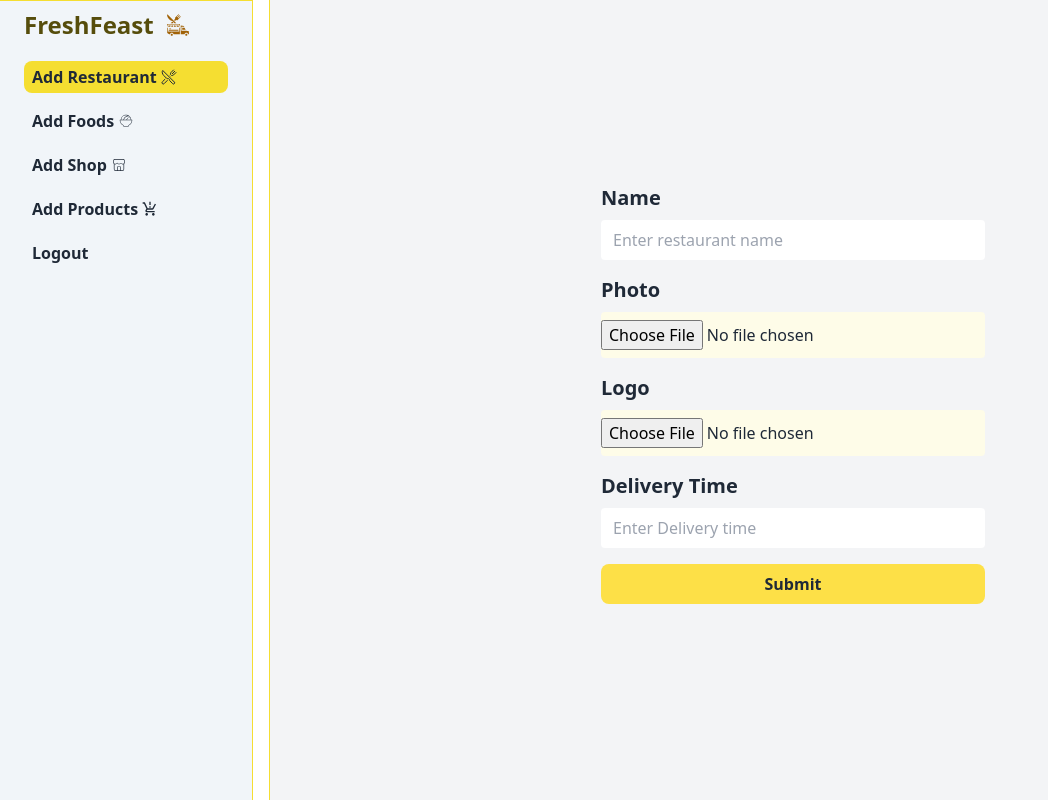
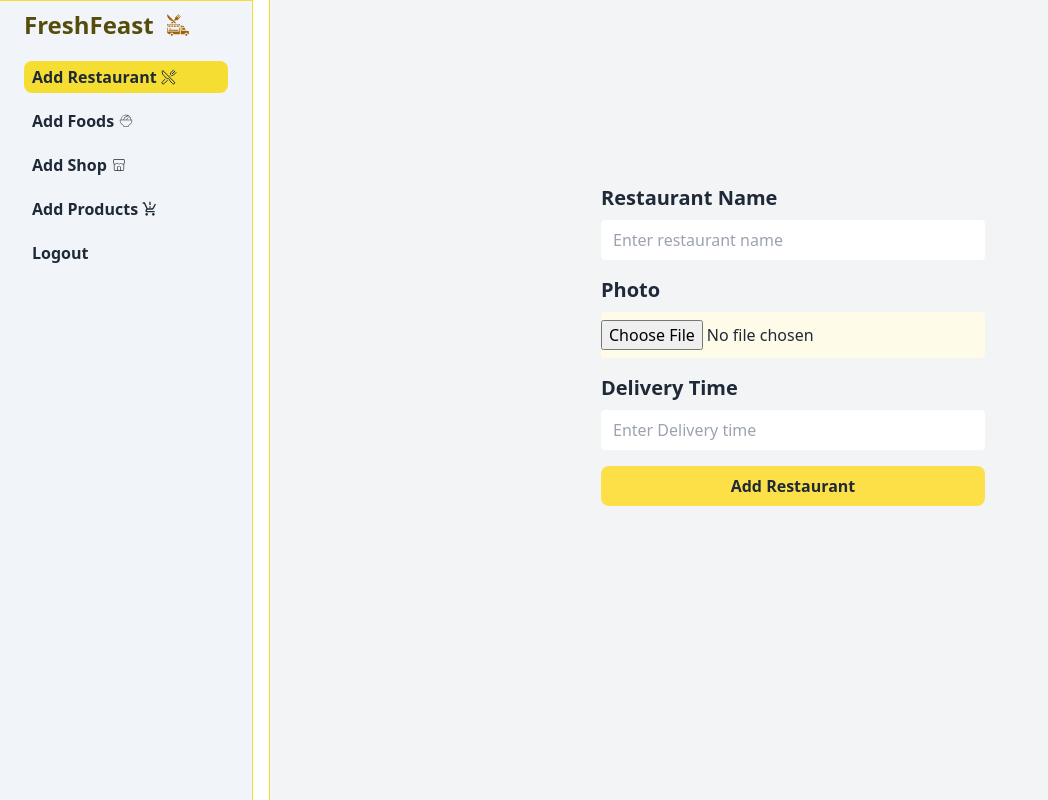
Before and after one commit to KaziMehediHasan1/food-delivery-frontend, a React (Vite) app: page /dashboard/addrestaurant in a window 1280 px wide. Shown: the whole page, without its empty margins (0-1048 px from the left). Built offline with nearby package versions, Linux system fonts and the light colour scheme.

Commit message:
restaurant components compeleted

```diff
--- a/src/App.jsx
+++ b/src/App.jsx
@@ -1,7 +1,6 @@
 import Navbar from "../src/components/Navbar/Navbar";
 import Footer from "../src/components/Footer/Footer";
 import { Outlet } from "react-router-dom";
-
 
 const App = () => {
   return (
@@ -11,7 +10,6 @@ const App = () => {
         <Outlet></Outlet>
       </div>
       <Footer />
-
     </div>
   );
 };
--- a/src/components/Dashboard/Content/AddRestaurant.jsx
+++ b/src/components/Dashboard/Content/AddRestaurant.jsx
@@ -1,17 +1,60 @@
+import axios from "axios";
+import { useState } from "react";
+import { toast } from "react-toastify";
+const url = import.meta.env.VITE_SERVER_PORT;
+const image_hosting_key = import.meta.env.VITE_IMGBB_APIKEY;
+const image_hosting_api = `https://api.imgbb.com/1/upload?key=${image_hosting_key}`;
 const AddRestaurant = () => {
-  const handleSubmit = (e) => {
+  const [loading, setLoading] = useState(false);
+  const handleSubmit = async (e) => {
     e.preventDefault();
+    const resName = e.target.resName.value;
+    const resPhoto = e.target.resPhoto.files[0];
+    const resDeliveryTime = e.target.resDeliveryTime.value;
+    // Create FormData and append the file
+    const filePhoto = new FormData();
+    filePhoto.append("image", resPhoto);
+
+    try {
+      // Upload image to ImgBB API
+      const resPhoto = await axios.post(image_hosting_api, filePhoto, {
+        headers: {
+          "Content-Type": "multipart/form-data",
+        },
+      });
+
+      setLoading(true);
+      const uploadedImgUrl = resPhoto?.data?.data?.url;
+      if (uploadedImgUrl) {
+        const shopCreating = {
+          resName,
+          resPhoto: uploadedImgUrl,
+          resDeliveryTime,
+        };
+        const res = await axios.post(`${url}/shopcreate`, shopCreating);
+        if (res?.data && res.status === 200) {
+          toast.success("Shop created successfully!");
+          setLoading(false);
+          console.log("38 line ", res.data, loading);
+        }
+      }
+    } catch (error) {
+      console.error("Error uploading image:", error);
+      setLoading(false);
+      toast.error("try again");
+    }
   };
+
   return (
     <div>
       <form onSubmit={handleSubmit} className="space-y-4 w-[35%] mx-auto my-44">
         <div className="flex-col flex space-y-2">
           <label htmlFor="name" className="text-xl font-semibold">
-            Name
+            Restaurant Name
           </label>
           <input
             type="text"
-            name="name"
+            name="resName"
             required
             placeholder="Enter restaurant name"
             className="w-96 px-3 py-2 rounded"
@@ -23,18 +66,7 @@ const AddRestaurant = () => {
           </label>
           <input
             type="file"
-            name="photo"
-            required
-            className="bg-yellow-50 w-96 rounded py-2"
-          />
-        </div>
-        <div className="flex-col flex space-y-2">
-          <label htmlFor="name" className="text-xl font-semibold">
-            Logo
-          </label>
-          <input
-            type="file"
-            name="logo"
+            name="resPhoto"
             required
             className="bg-yellow-50 w-96 rounded py-2"
           />
@@ -46,13 +78,21 @@ const AddRestaurant = () => {
           <input
             type="text"
             required
-            name="delivery"
+            name="resDeliveryTime"
             placeholder="Enter Delivery time "
             className="w-96 px-3 py-2 rounded"
           />
         </div>
-        <button className="text-center mx-auto w-96 bg-yellow-300 py-2 rounded-lg hover:bg-yellow-400 font-semibold">
-          Submit
+        <button
+          className={`text-center mx-auto w-96 ${
+            loading ? "bg-gray-50" : "bg-yellow-300"
+          } py-2 rounded-lg hover:bg-yellow-400 font-semibold`}
+        >
+          {loading ? (
+            <span className="loading loading-spinner text-warning"></span>
+          ) : (
+            "Add Restaurant"
+          )}
         </button>
       </form>
     </div>
--- a/src/components/Dashboard/Content/AddShop.jsx
+++ /dev/null
@@ -1,5 +0,0 @@
-const AddShop = () => {
-  return <div>addshop</div>;
-};
-
-export default AddShop;
```
